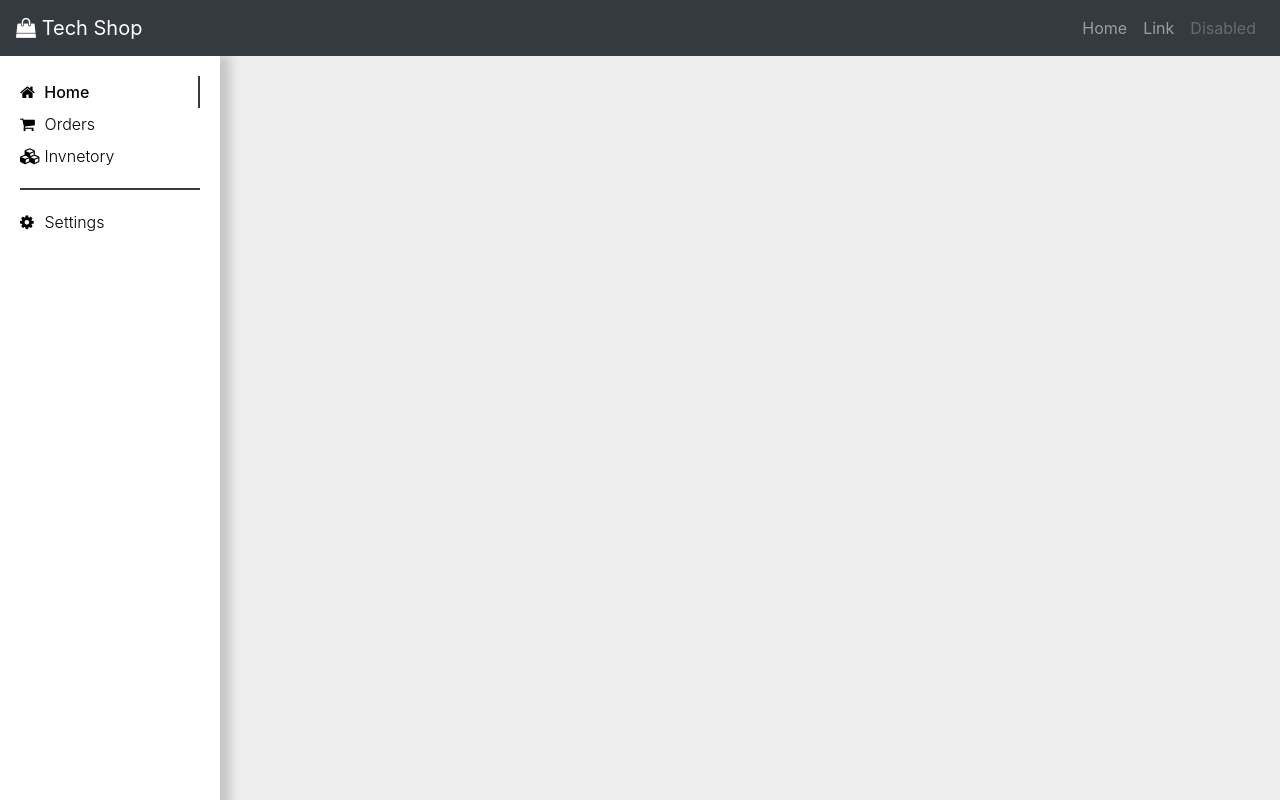
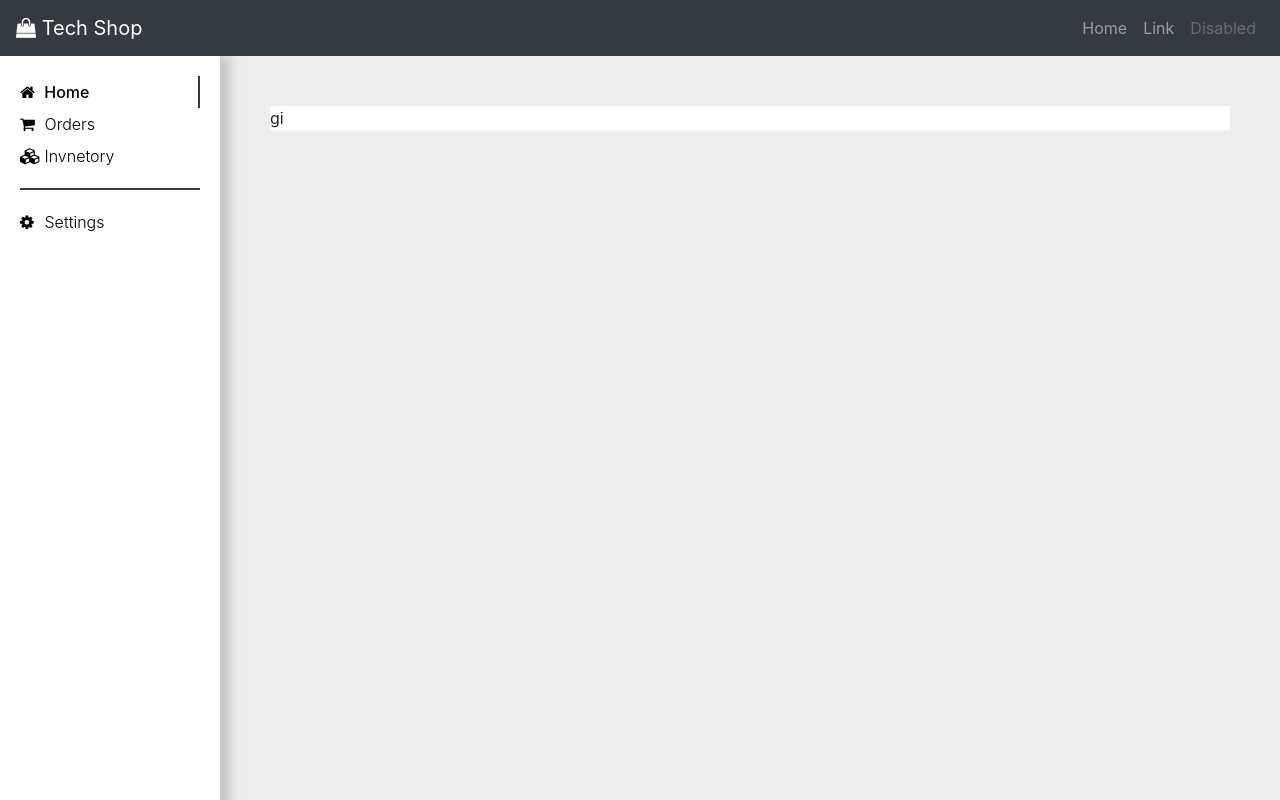
Before and after one commit to mope10/techyShop, an Angular app: page /admin/home in a window 1280 px wide. Built offline with nearby package versions, Linux system fonts and the light colour scheme.

Commit message:
best boy 2018

```diff
--- a/src/app/components/admin-dashboard/admin-home/admin-home.component.html
+++ b/src/app/components/admin-dashboard/admin-home/admin-home.component.html
@@ -0,0 +1,6 @@
+<html>
+    <body>
+        <header></header>
+        <p>gi</p>
+    </body>
+</html>
```
